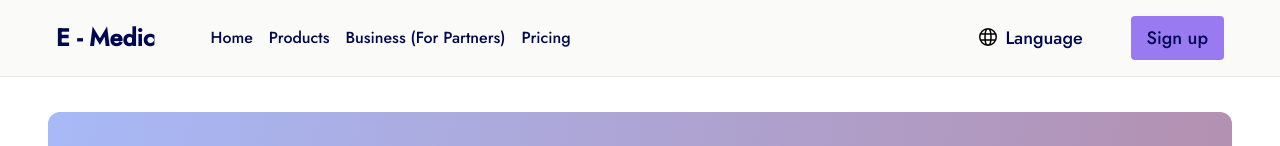
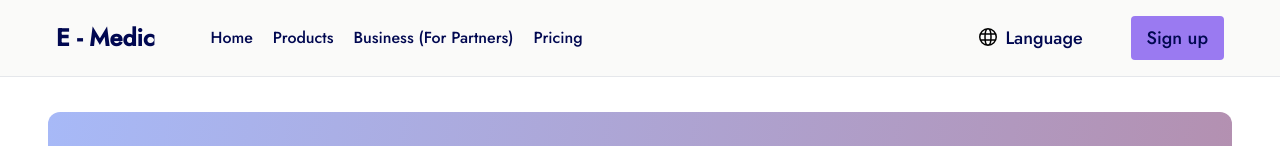
Before and after one commit to Chigoziri123/HomePage, a React (Create React App) app: page / in a window 1280 px wide. Shown: the top 146 px of the page. Built offline with nearby package versions, Linux system fonts and the light colour scheme.

Commit message:
Fix Navbar and banner layout

```diff
--- a/src/components/Navbar.jsx
+++ b/src/components/Navbar.jsx
@@ -30,7 +30,7 @@ const Navbar=()=> {
 
                 {/* using map to show navitem */}
                 {/* Fix button arrangements and alignments */}
-                <ul className='md:flex items-center gap-4 text-sm lg:text-base hidden'>
+                <ul className='md:flex items-center gap-4 lg:gap-5 text-sm lg:text-base hidden'>
                     {
                         navItems.map(({link,path}) => <Link activeClass='active' spy={true} smooth={true} offset={-100} key={link} to={path}
                         className='block hover:text-gray-300 cursor-pointer'>{link}</Link>)
```
